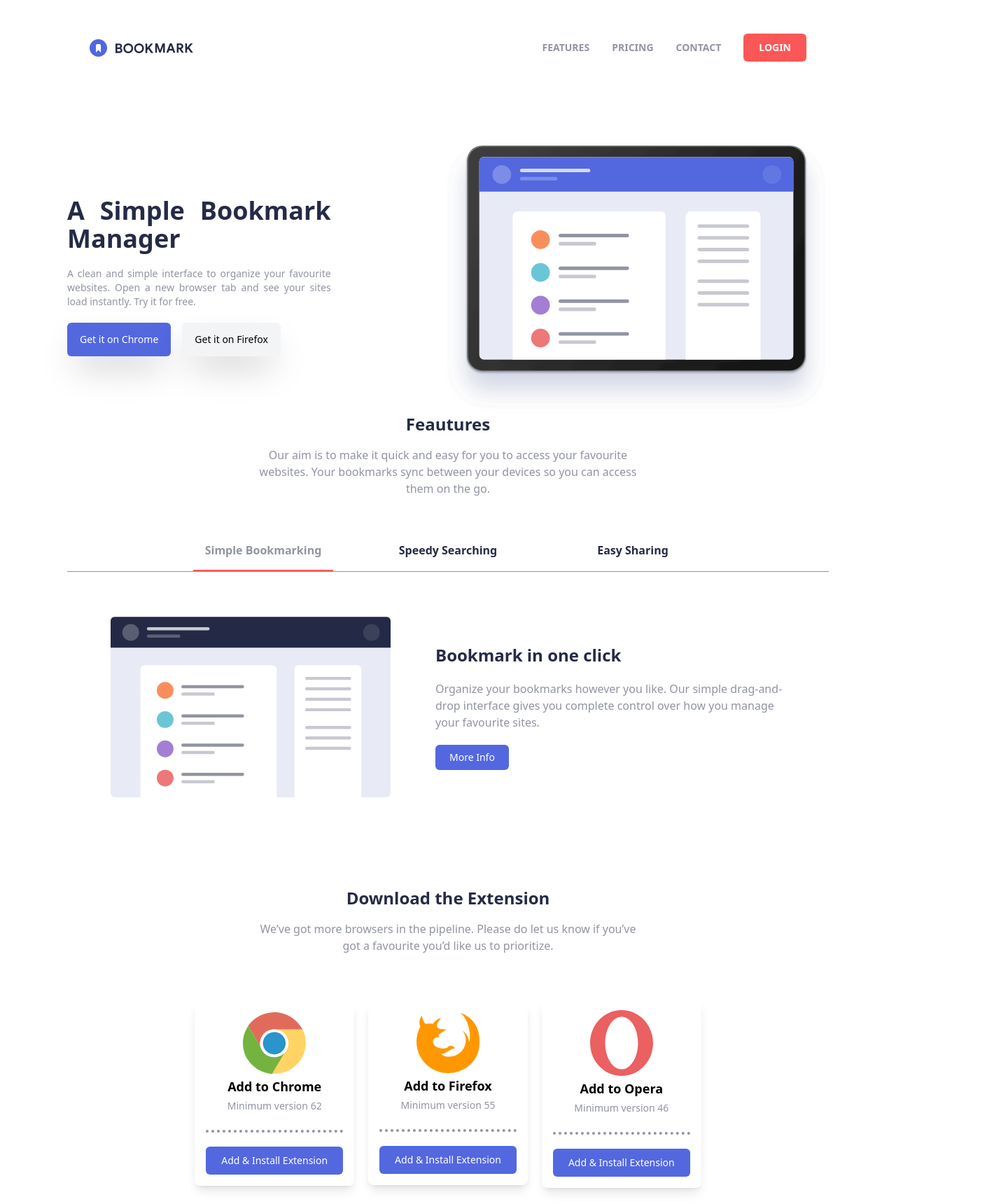
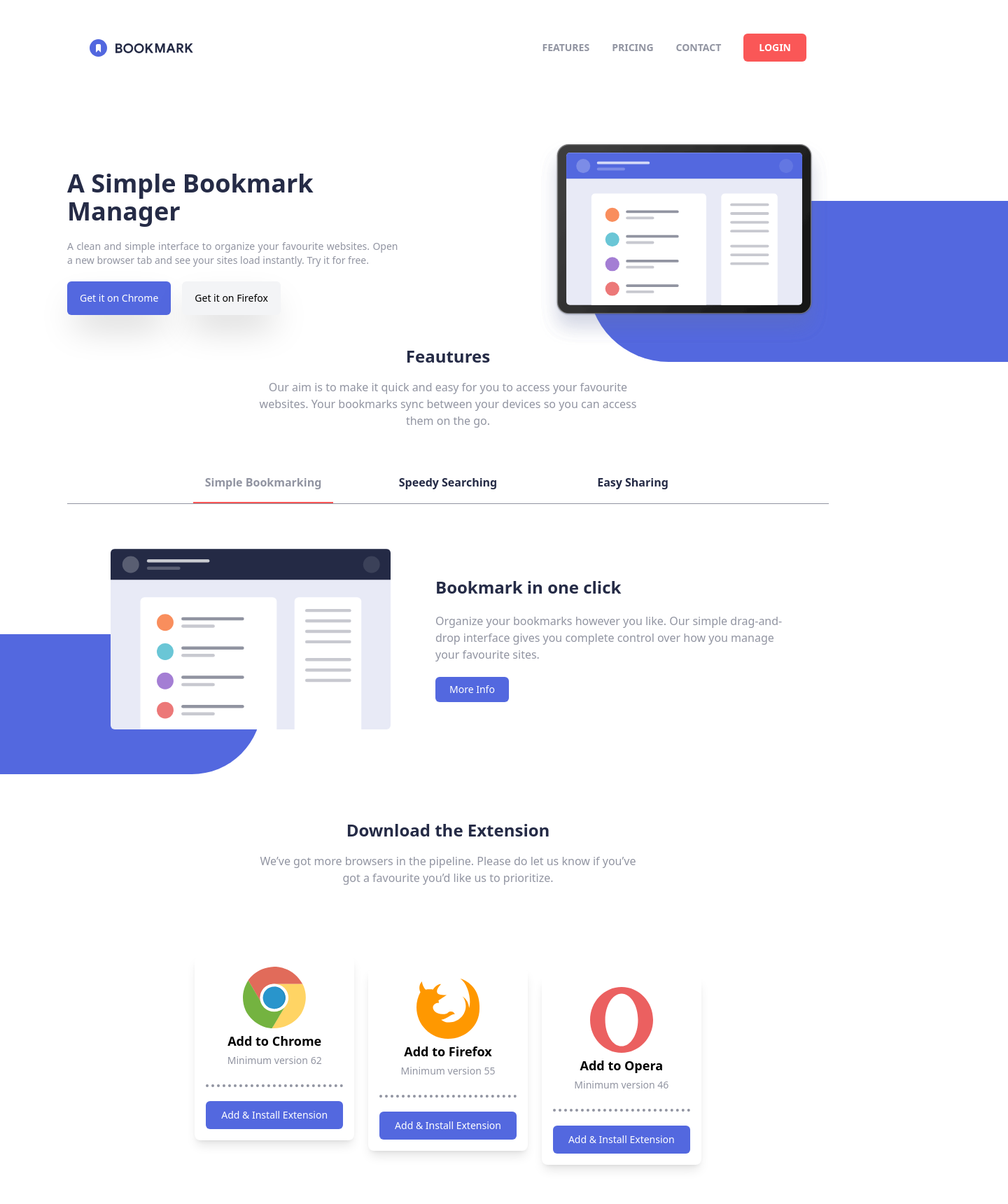
Before and after one commit to Faith-okereke/Bookmark-landing-page, a React (Vite) app: page / in a window 1280 px wide. Shown: the top 1720 px of the page at 70% size, 1440 px wide, since content can reach past the window. Built offline with nearby package versions, Linux system fonts and the light colour scheme.

Commit message:
check design

```diff
--- a/package.json
+++ b/package.json
@@ -14,6 +14,7 @@
     "react-dom": "^18.3.1"
   },
   "devDependencies": {
+    "@svgr/webpack": "^8.1.0",
     "@types/react": "^18.3.3",
     "@types/react-dom": "^18.3.0",
     "@vitejs/plugin-react": "^4.3.1",
--- a/src/App.css
+++ b/src/App.css
@@ -11,3 +11,6 @@
     font-weight: 600;
     font-style: normal;
   }
+  body{
+    overflow-x: hidden;
+  }
--- a/src/App.jsx
+++ b/src/App.jsx
@@ -17,7 +17,7 @@ function App() {
         {/* Hero Section */}
         <div className="flex justify-between lg:flex-row flex-col items-center w-full">
           <div className="flex flex-col gap-5 order-last md:order-first lg:text-justify">
-            <h1 className="md:text-4xl text-3xl font-bold text-veryDarkBlue lg:w-[70%] w-full">
+            <h1 className="md:text-4xl text-2xl font-bold text-veryDarkBlue lg:w-[70%] w-full md:text-left text-center">
               A Simple Bookmark Manager
             </h1>
             <p className="text-grayishBlue text-sm md:w-[70%] ">
@@ -34,7 +34,11 @@ function App() {
               </button>
             </div>
           </div>
-          <img className="md:w-[550px] w-[700px] md:mt-20 lg:mt-0" src={herofirst} alt="" />
+          <div className="relative  md:mt-20 lg:mt-0">
+          <img className="md:w-[550px] w-[700px]" src={herofirst} alt="" />
+          <div className="md:w-[600px] md:h-[230px] w-[200px] h-[120px] rounded-l-full bg-softBlue absolute md:-bottom-6 bottom-0 -right-12 -z-10 md:-right-64"></div>
+          </div>
+
         </div>
 
         {/* Features Section */}
--- a/src/Components/Accordion.jsx
+++ b/src/Components/Accordion.jsx
@@ -35,7 +35,7 @@ export default function Accordion() {
             className="py-3 border-t-2 border-t-grayishBlue flex items-center justify-between px-2 gap-24 cursor-pointer"
             onClick={() => toggleAccordion(index)}
           >
-            <p className="hover:text-softRed text-black">{item.question}</p>
+            <p className="hover:text-softRed text-black flex-nowrap md:flex-wrap">{item.question}</p>
             <img
               className={`transition-transform duration-300 ${
                 accordion===index ? `flip` : ``
--- a/src/Components/Download.jsx
+++ b/src/Components/Download.jsx
@@ -1,7 +1,7 @@
 import React from "react";
-import chrome from "../assets/logo-chrome.svg"
-import firefox from "../assets/logo-firefox.svg"
-import opera from "../assets/logo-opera.svg"
+import chrome from "../assets/logo-chrome.svg";
+import firefox from "../assets/logo-firefox.svg";
+import opera from "../assets/logo-opera.svg";
 export default function Download() {
   const downloadElements = [
     {
@@ -25,8 +25,12 @@ export default function Download() {
   ];
   return (
     <div className="flex md:flex-row flex-col items-center justify-center gap-5 text-center px-6 md:px-0">
-      {downloadElements.map((item,index) => (
-        <div key={index} className="rounded-lg shadow-lg md:p-4 p-6 flex flex-col gap-3 bg-white items-center justify-center">
+      {downloadElements.map((item, index) => (
+        <div
+          key={index}
+          className="rounded-lg shadow-lg md:p-4 p-6 flex flex-col gap-3 bg-white items-center justify-center"
+          style={{ marginTop: `${index * 32}px` }}
+        >
           <div className=" flex flex-col items-center gap-1">
             <img className="w-2/3" src={item.img} alt="" />
             <h2 className="text-lg text-black font-bold">{item.heading}</h2>
--- a/src/Components/Feautures.jsx
+++ b/src/Components/Feautures.jsx
@@ -46,7 +46,15 @@ export default function Feautures() {
         ))}
       </div>
       <div className="flex lg:flex-row flex-col items-center justify-center gap-16 py-16">
-        <img className="w-[400px]" src={featureData[activeTab].image} alt="" />
+        <div className="relative">
+          <img
+            className="w-[400px]"
+            src={featureData[activeTab].image}
+            alt=""
+          />
+          <div className="md:w-[600px] md:h-[200px] w-[220px] h-[180px] rounded-r-full bg-softBlue absolute md:-bottom-16 -bottom-8 -left-12 -z-10 md:-left-96"></div>
+        </div>
+
         <div className="flex flex-col gap-5 items-start">
           <h2 className="text-2xl text-veryDarkBlue font-bold ">
             {featureData[activeTab].heading}
--- a/src/Components/Footer.jsx
+++ b/src/Components/Footer.jsx
@@ -6,21 +6,21 @@ export default function Footer() {
   return (
     <div className="flex md:flex-row flex-col justify-between w-full gap-10 md:gap-0 items-center">
         <div className="flex md:flex-row flex-col justify-start gap-10 w-full items-center">
-        <img src={logo} alt="" />
+        <img src={logo} alt="" fill="#ffffff"/>
       <ul className="flex md:flex-row flex-col justify-center items-center gap-8 font-bold text-sm">
         <li>
-          <a className="uppercase  text-grayishBlue" href="">
+          <a className="uppercase  text-grayishBlue hover:text-softRed  transition-transform" href="">
             Features
           </a>
         </li>
         <li>
-          <a className="uppercase text-grayishBlue" href="">
+          <a className="uppercase text-grayishBlue hover:text-softRed  transition-transform" href="">
             {" "}
             Pricing
           </a>
         </li>
         <li>
-          <a className="uppercase text-grayishBlue" href="">
+          <a className="uppercase text-grayishBlue hover:text-softRed  transition-transform" href="">
             {" "}
             Contact
           </a>
@@ -28,9 +28,9 @@ export default function Footer() {
       </ul>
         </div>
 
-      <div className="flex items-center justify-center gap-6">
-        <img src={facebook} alt="" />
-        <img src={twitter} alt="" />
+      <div className="flex items-center justify-center gap-6 ">
+        <img src={facebook} className="hover:fill-softRed  cursor-pointer" alt="" />
+        <img src={twitter} className="hover:fill-softRed cursor-pointer" alt="" />
       </div>
     </div>
   );
```
Also changed, not shown: src/assets/logo-bookmark.svg, 1 other file (tests, documents, lock files or other folders).
